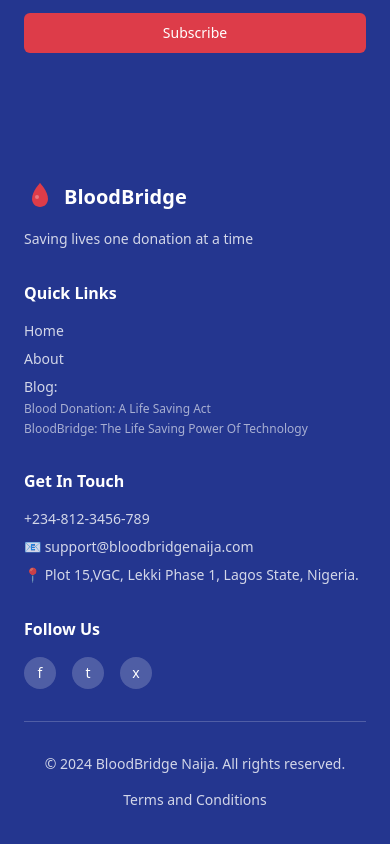
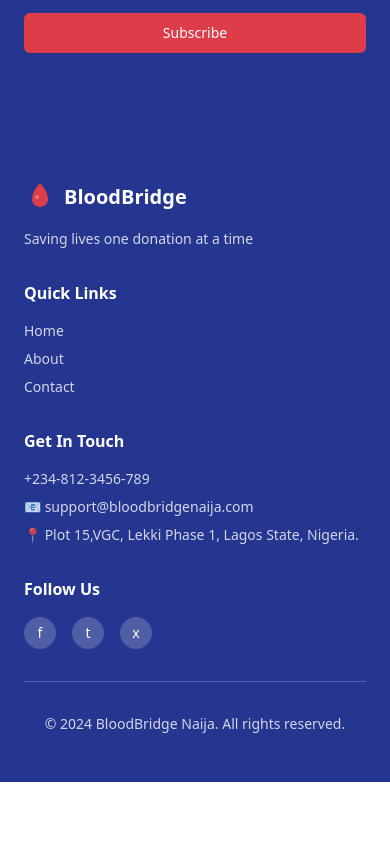
Before and after one commit to Bigdee001-dev/blood-bridge, a React (Vite) app: page / in a window 390 px wide. Shown: the part 7880-8724 px from the top of the page. After the commit the page ends 8662 px from the top, so only its background shows below. Built offline with nearby package versions, Linux system fonts and the light colour scheme.

Commit message:
Reverted to commit fb92c653adfa7a21584a09e8ccb104b06aac1be8

```diff
--- a/src/pages/Landing.tsx
+++ b/src/pages/Landing.tsx
@@ -33,29 +33,7 @@ const Landing = () => {
         <div className="hidden md:flex items-center gap-8">
           <Link to="/" className="text-white hover:text-white/80 transition-colors">Home</Link>
           <Link to="/about" className="text-white hover:text-white/80 transition-colors">About</Link>
-          <div className="relative group">
-            <button className="text-white hover:text-white/80 transition-colors">Blog</button>
-            <div className="absolute top-full left-0 mt-1 w-80 bg-white rounded-md shadow-lg opacity-0 invisible group-hover:opacity-100 group-hover:visible transition-all duration-200 z-50">
-              <div className="p-4 space-y-2">
-                <a
-                  href="https://www.notion.so/Blood-Donation-Not-just-a-good-deed-but-a-Life-saving-act-250474b475bc80aaa0f9f822083a18cf"
-                  target="_blank"
-                  rel="noopener noreferrer"
-                  className="block p-2 text-sm text-gray-700 hover:bg-gray-100 rounded transition-colors"
-                >
-                  Blood Donation: Not just a good deed, but a Life-saving act
-                </a>
-                <a
-                  href="https://www.notion.so/BloodBridge-The-Life-Saving-Power-of-Technology-24c7d55750b480a28c1ff35dbcb9ed6f"
-                  target="_blank"
-                  rel="noopener noreferrer"
-                  className="block p-2 text-sm text-gray-700 hover:bg-gray-100 rounded transition-colors"
-                >
-                  BloodBridge: The Life-Saving Power of Technology
-                </a>
-              </div>
-            </div>
-          </div>
+          <Link to="/contact" className="text-white hover:text-white/80 transition-colors">Contact</Link>
         </div>
 
         <div className="flex items-center gap-3">
@@ -497,25 +475,7 @@ const Landing = () => {
               <div className="space-y-2 text-sm">
                 <Link to="/" className="block text-white/80 hover:text-white">Home</Link>
                 <Link to="/about" className="block text-white/80 hover:text-white">About</Link>
-                <div className="space-y-1">
-                  <p className="text-white/80">Blog:</p>
-                  <a
-                    href="https://www.notion.so/Blood-Donation-Not-just-a-good-deed-but-a-Life-saving-act-250474b475bc80aaa0f9f822083a18cf"
-                    target="_blank"
-                    rel="noopener noreferrer"
-                    className="block text-white/60 hover:text-white text-xs"
-                  >
-                    Blood Donation: A Life Saving Act
-                  </a>
-                  <a
-                    href="https://www.notion.so/BloodBridge-The-Life-Saving-Power-of-Technology-24c7d55750b480a28c1ff35dbcb9ed6f"
-                    target="_blank"
-                    rel="noopener noreferrer"
-                    className="block text-white/60 hover:text-white text-xs"
-                  >
-                    BloodBridge: The Life Saving Power Of Technology
-                  </a>
-                </div>
+                <Link to="/contact" className="block text-white/80 hover:text-white">Contact</Link>
               </div>
             </div>
 
@@ -544,18 +504,8 @@ const Landing = () => {
             </div>
           </div>
 
-          <div className="border-t border-white/20 pt-8 flex flex-col md:flex-row justify-between items-center text-sm text-white/80">
+          <div className="border-t border-white/20 pt-8 text-center text-sm text-white/80">
             <p>© 2024 BloodBridge Naija. All rights reserved.</p>
-            <a
-              href="https://www.notion.so/Terms-And-Conditions-2541b97b113380f2a0b4d0fb5fd477d0"
-              target="_blank"
-              rel="noopener noreferrer"
-              className="mt-2 md:mt-0"
-            >
-              <Button variant="ghost" size="sm" className="text-white/80 hover:text-white hover:bg-white/10">
-                Terms and Conditions
-              </Button>
-            </a>
           </div>
         </div>
       </footer>
```
